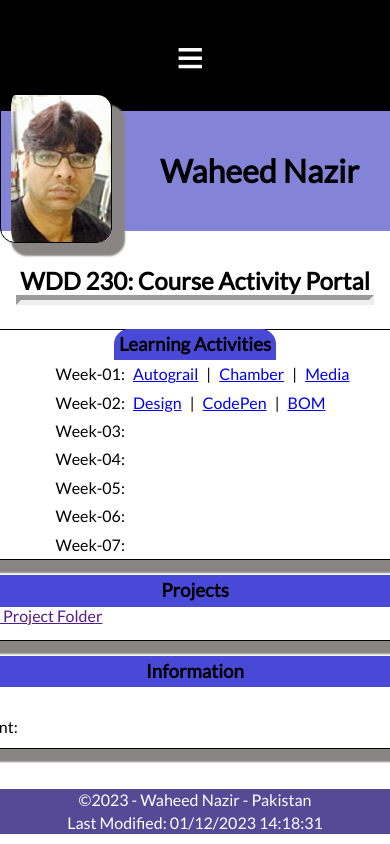
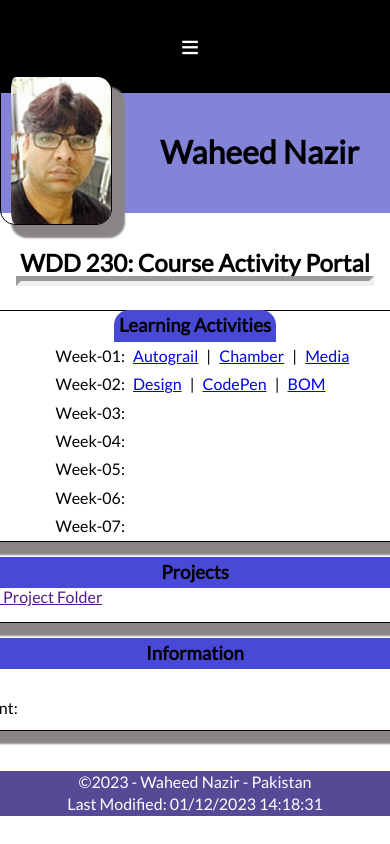
Before and after one commit to wimsh/wdd230, a plain HTML site: page index.html in a window 390 px wide. Shown: the top 844 px of the page. Drawn offline with nearby package versions, Linux system fonts and the light colour scheme.

Commit message:
responsive

```diff
--- a/styles/base.css
+++ b/styles/base.css
@@ -6,7 +6,6 @@
 }
 body {
 
-    height: 100vh;
     font-family: 'Lato', sans-serif, serif;
     font-size: medium;
 
@@ -79,7 +78,7 @@ body {
 }
 #menu::before {
   content: "≡";
-  font-size: 3rem;
+  font-size: 2rem;
   margin-right: 10px;
   color: white;
  }
```
